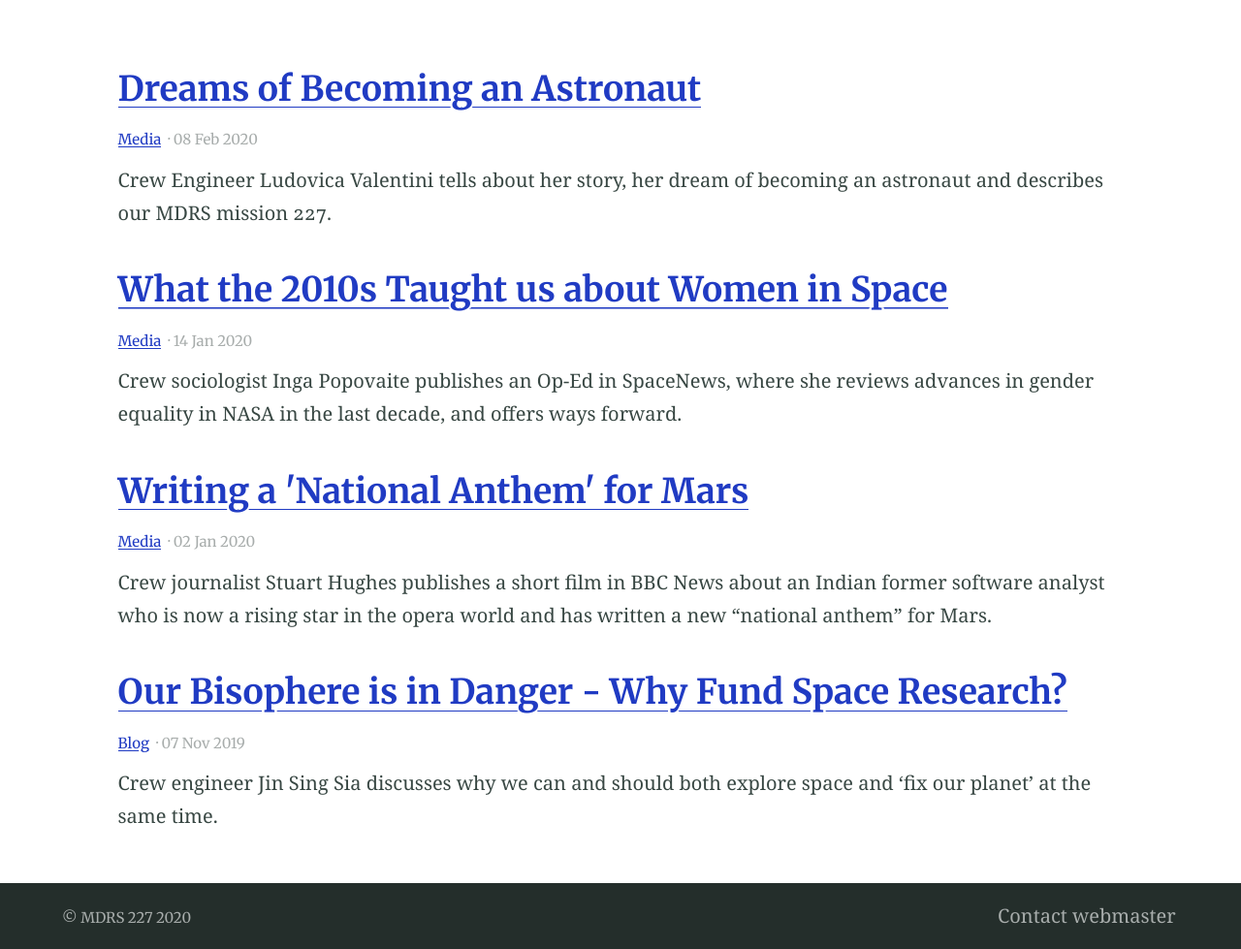
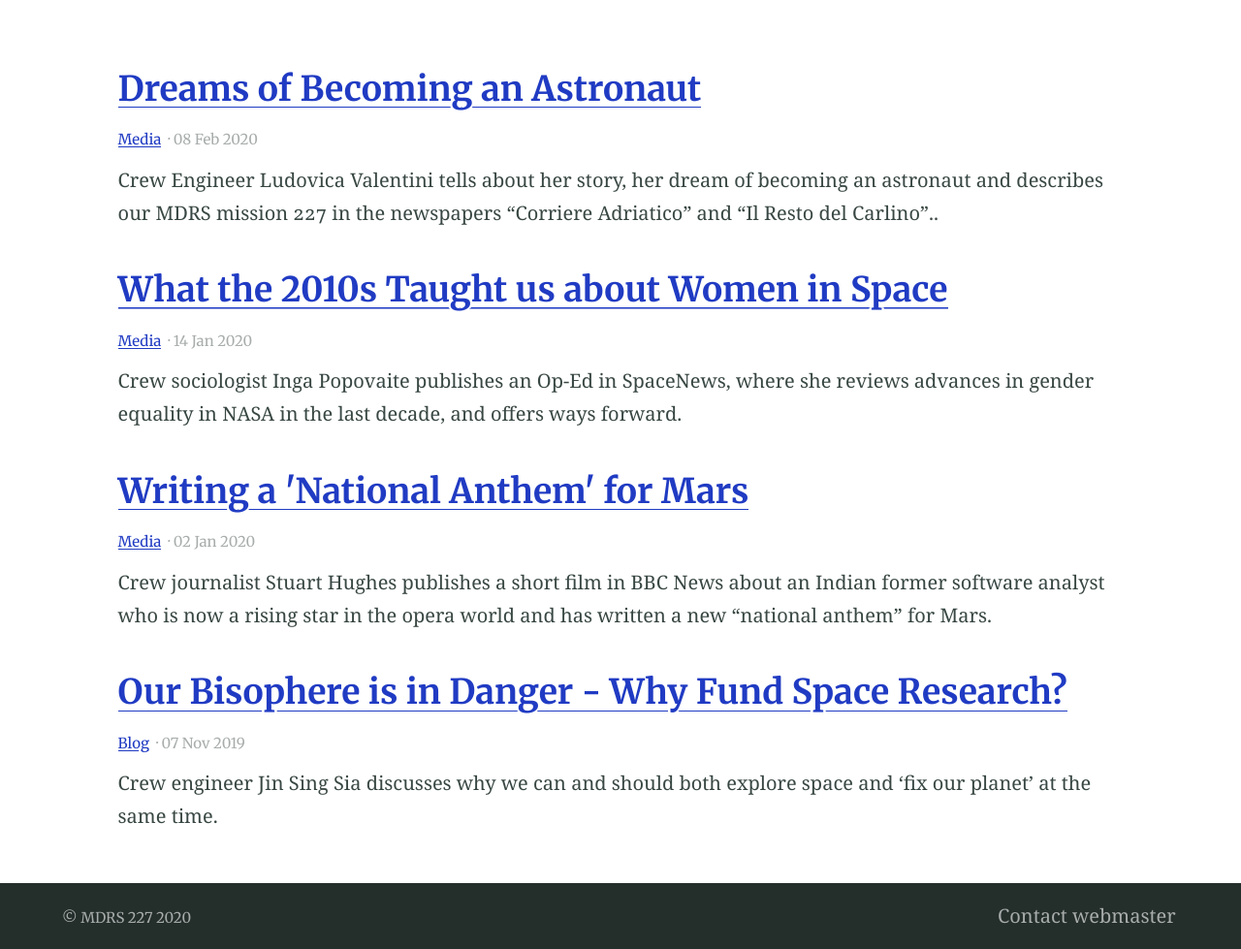
Before and after one commit to mdrs228/mdrs227.github.io, a Jekyll site: the page built from media/index.html, in a window 1280 px wide. Shown: the part 390-1369 px from the top of the page at 97% size. Built offline with Jekyll 4.4.1, drawn with Linux system fonts in a browser that asks for light colours.

Commit message:
Update 2020-02-08-post.md

```diff
--- a/_posts/2020-02-08-post.md
+++ b/_posts/2020-02-08-post.md
@@ -5,7 +5,7 @@ categories:
 feature_image: "https://raw.githubusercontent.com/mdrs227/mdrs227.github.io/master/bannerAstronaut.png"
 ---
 
-Crew Engineer Ludovica Valentini tells about her story, her dream of becoming an astronaut and describes our MDRS mission 227.
+Crew Engineer Ludovica Valentini tells about her story, her dream of becoming an astronaut and describes our MDRS mission 227 in the newspapers "Corriere Adriatico" and "Il Resto del Carlino"..
 
 <!-- more -->
 
```
